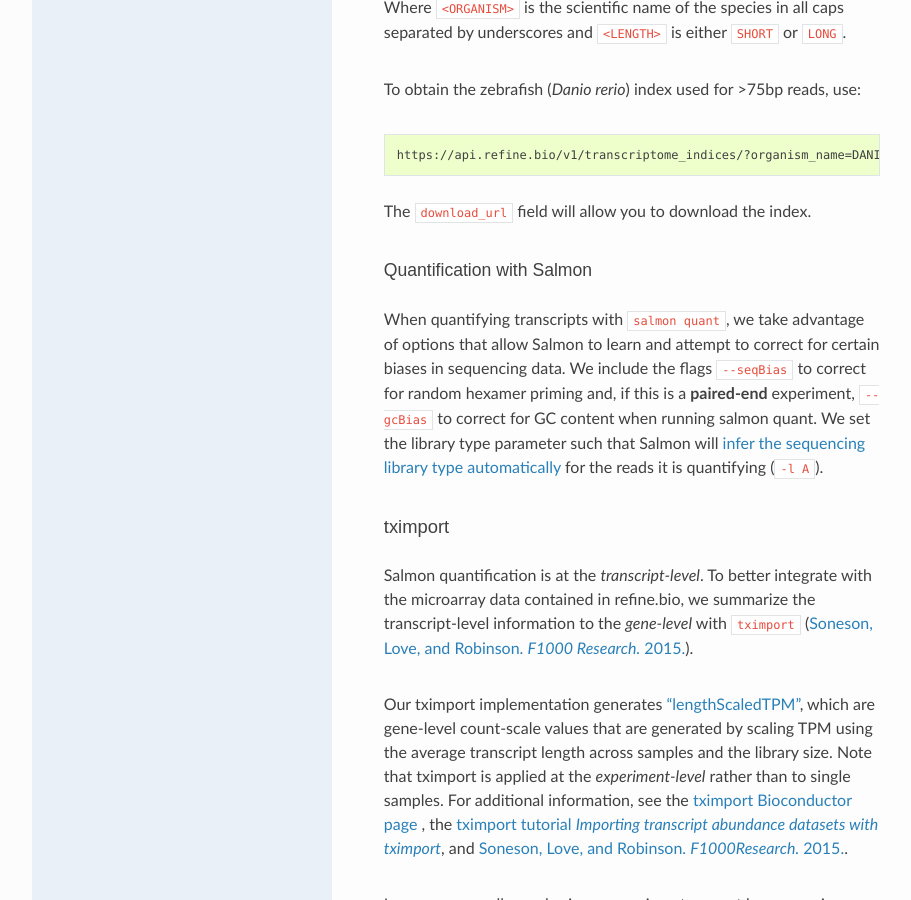
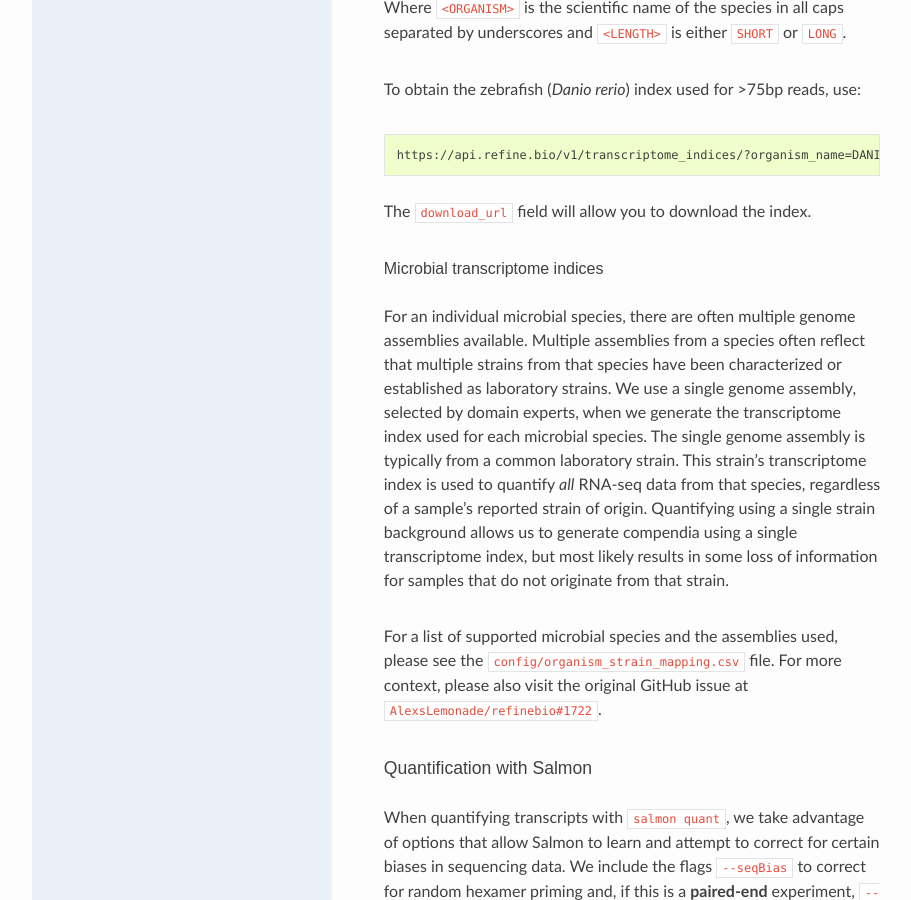
Before and after one commit to AlexsLemonade/refinebio-docs, a Sphinx documentation site: the page built from docs/main_text.md, in a window 1280 px wide and 900 px high, scrolled down 8671 px. Shown: the whole window, without its empty margins (158-1069 px from the left). Built offline with Sphinx 7.4.7 and the Read the Docs theme 2.0.0, drawn with Linux system fonts in a browser that asks for light colours.

Commit message:
Add documentation around microbial txome indices (#127)
* Add documentation around microbial txome indices

* Apply suggestions from code review

Co-Authored-By: Casey Greene <cgreene@users.noreply.github.com>

Co-authored-by: Casey Greene <cgreene@users.noreply.github.com>

````diff
--- a/docs/main_text.md
+++ b/docs/main_text.md
@@ -174,6 +174,18 @@
 ```
 
 The `download_url` field will allow you to download the index.
+
+###### Microbial transcriptome indices
+
+For an individual microbial species, there are often multiple genome assemblies available.
+Multiple assemblies from a species often reflect that multiple strains from that species have been characterized or established as laboratory strains.
+We use a single genome assembly, selected by domain experts, when we generate the transcriptome index used for each microbial species.
+The single genome assembly is typically from a common laboratory strain.
+This strain's transcriptome index is used to quantify _all_ RNA-seq data from that species, regardless of a sample's reported strain of origin.
+Quantifying using a single strain background allows us to generate compendia using a single transcriptome index, but most likely results in some loss of information for samples that do not originate from that strain.
+
+For a list of supported microbial species and the assemblies used, please see the [`config/organism_strain_mapping.csv`](https://github.com/AlexsLemonade/refinebio/blob/master/config/organism_strain_mapping.csv) file.
+For more context, please also visit the original GitHub issue at [`AlexsLemonade/refinebio#1722`](https://github.com/AlexsLemonade/refinebio/issues/1722).
 
 ##### Quantification with Salmon
 
````
